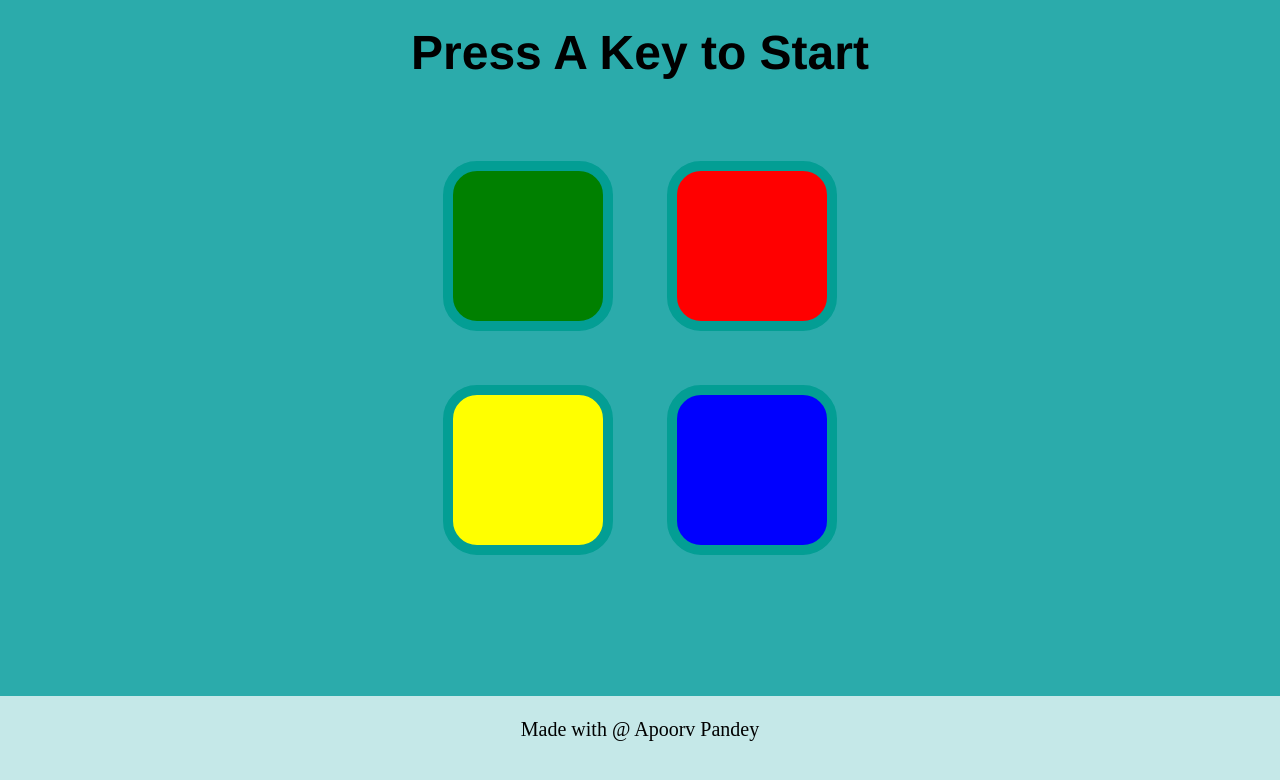
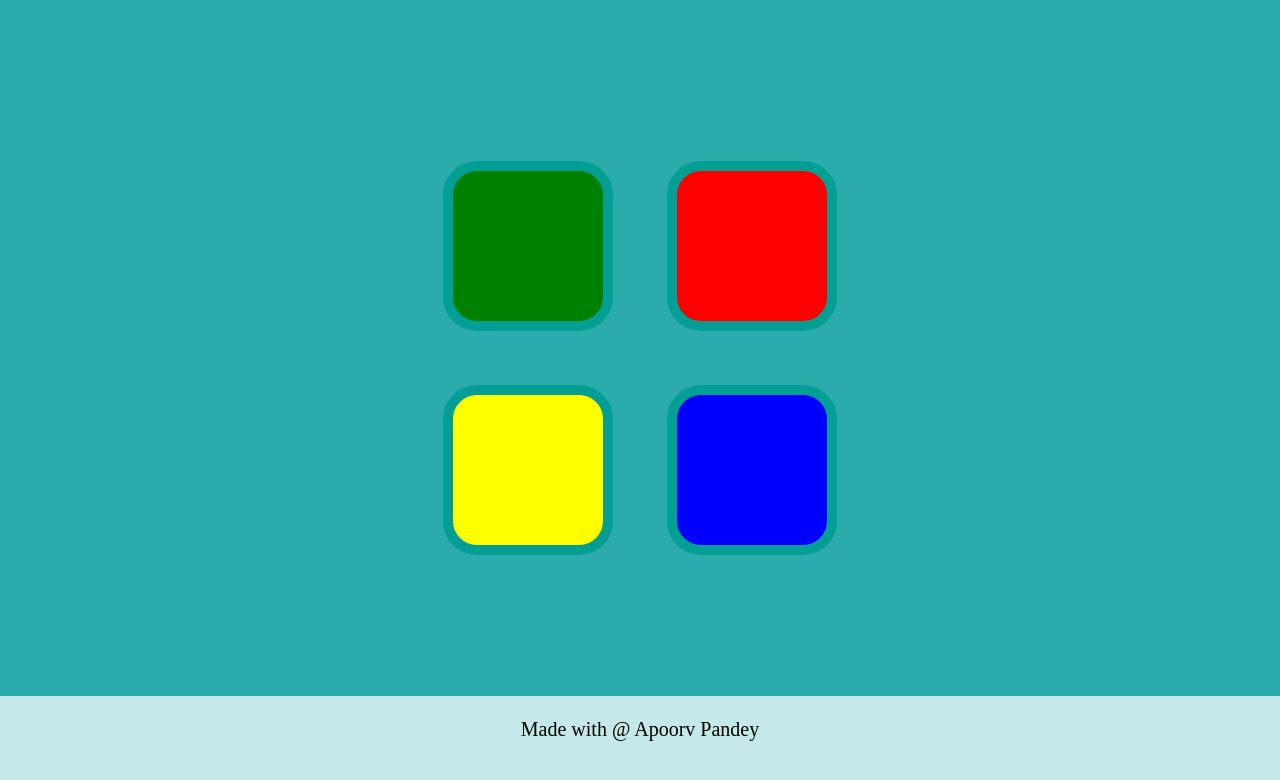
Before and after one commit to Apoorvpandey9044/Gaming-Website-Simon, a plain HTML site: page index.html in a window 1280 px wide. Drawn offline with nearby package versions, Linux system fonts and the light colour scheme.

Commit message:
Update index.html

```diff
--- a/index.html
+++ b/index.html
@@ -10,7 +10,7 @@
 </head>
 
 <body>
-  <h1 id="level-title">Press A Key to Start</h1>
+  <h1 id="level-title"></h1>
   <div class="container">
     <div class="row">
 
```
